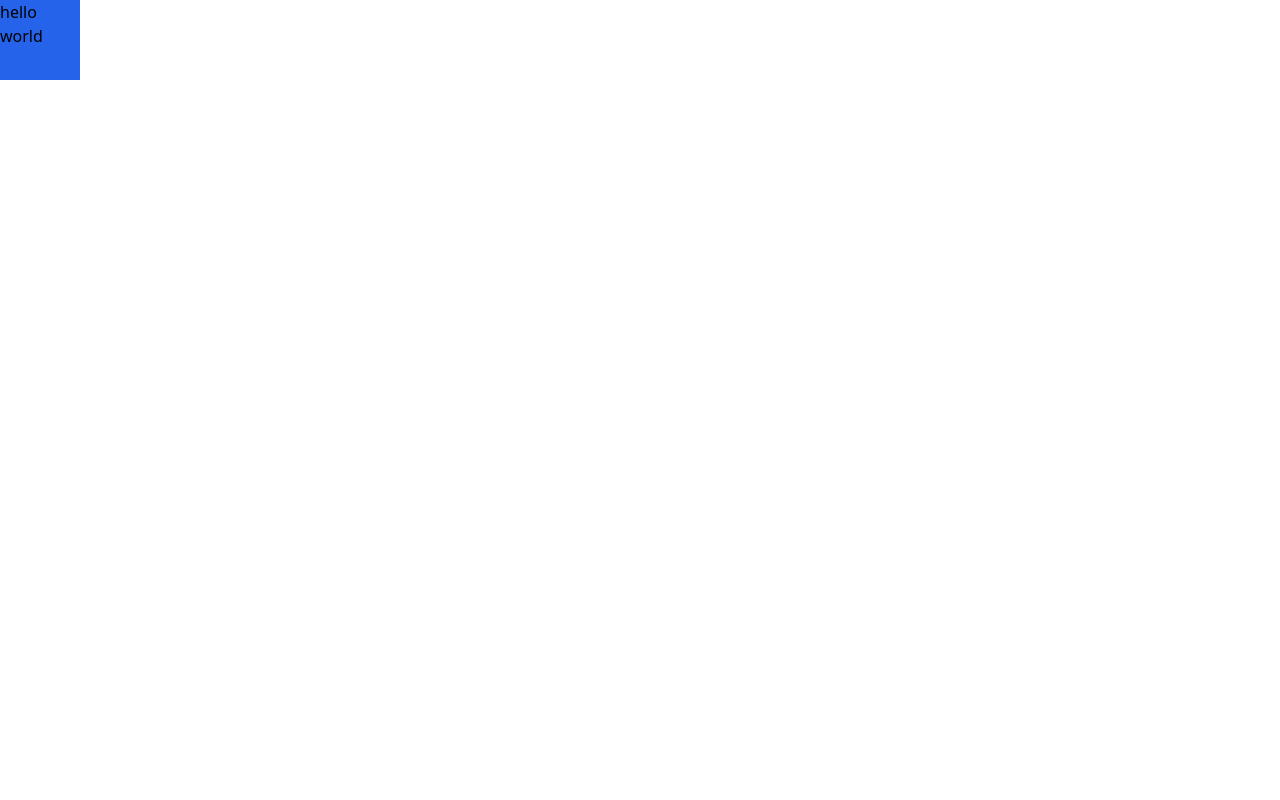
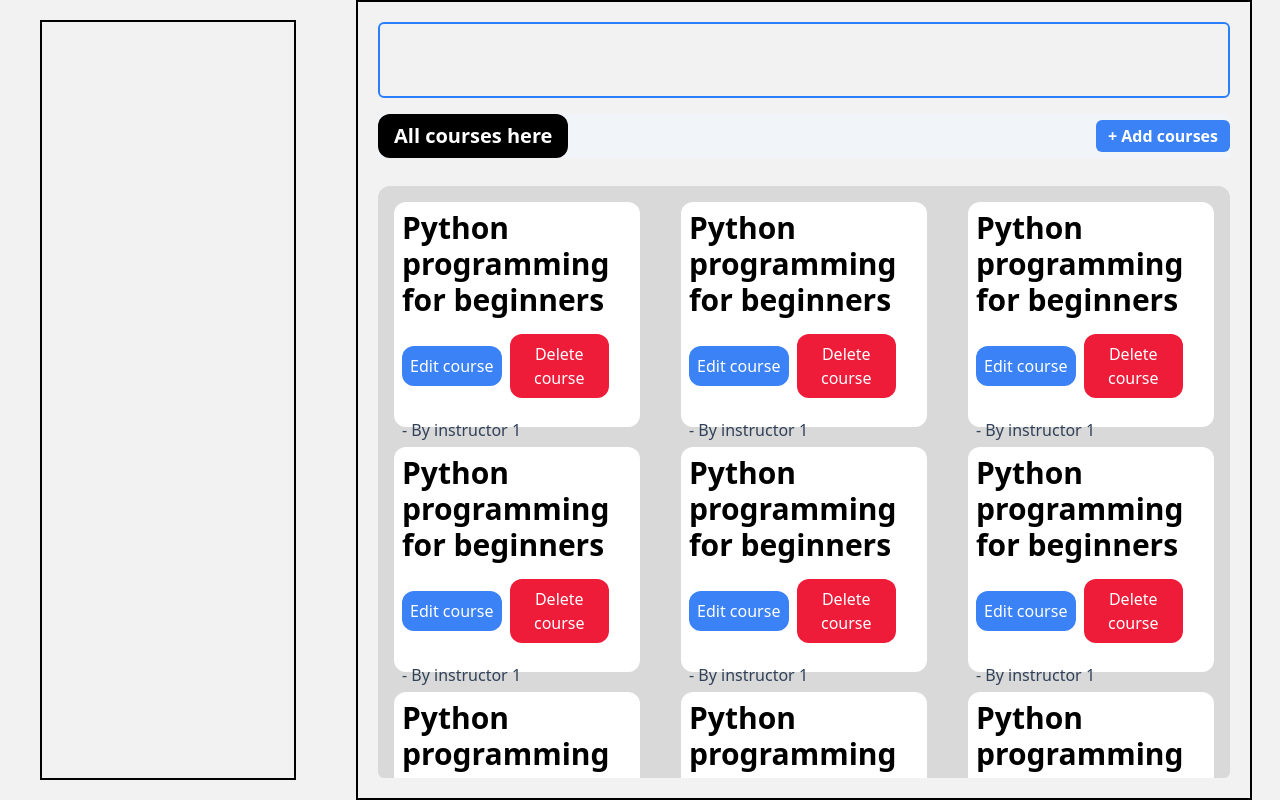
Before and after one commit to Harshit-53/e-lerning-admin-panel, a React (Vite) app: page / in a window 1280 px wide. Built offline with nearby package versions, Linux system fonts and the light colour scheme.

Commit message:
made the frontend of courses page on dashboard + tried to add add courses dialog box and failed

```diff
--- a/package.json
+++ b/package.json
@@ -10,6 +10,9 @@
     "preview": "vite preview"
   },
   "dependencies": {
+    "@fortawesome/fontawesome-svg-core": "^6.7.2",
+    "@fortawesome/free-solid-svg-icons": "^6.7.2",
+    "@fortawesome/react-fontawesome": "^0.2.2",
     "@tailwindcss/vite": "^4.1.7",
     "react": "^19.1.0",
     "react-dom": "^19.1.0",
--- a/src/App.jsx
+++ b/src/App.jsx
@@ -2,13 +2,13 @@ import { useState } from 'react'
 import reactLogo from './assets/react.svg'
 import viteLogo from '/vite.svg'
 import './App.css'
+import Fullpage from './components/Fullpage'
 
 function App() {
-  const [count, setCount] = useState(0)
 
   return (
     <>
-      <div className='h-20 w-20 bg-customblue'>hello world</div>
+        <Fullpage></Fullpage>
     </>
   )
 }
--- a/src/Pages/Courses.jsx
+++ b/src/Pages/Courses.jsx
@@ -0,0 +1,39 @@
+import Coursecard from "../cards/Coursecard";
+
+export default function Courses({openAddcourse}){
+
+    return(
+
+        <>
+            {/* buttons and headers */}
+            <div className="w-full h-auto bg-slate-100 flex items-center justify-between">
+                {/* all courses */}
+                <span className="h-auto w-auto py-2 px-4 rounded-xl bg-black text-white font-bold text-xl">
+                    All courses here
+                </span>
+
+                <span className="w-auto h-auto rounded-md py-1 px-3 bg-[#3B82F6] text-white font-bold hover:cursor-pointer"
+                onClick={openAddcourse} >
+                    + Add courses
+                </span>
+            </div>
+
+            {/* Courses cards section */}
+            <div className="w-full h-full bg-[#D9D9D9] flex flex-wrap p-4 pb-20 mt-7 rounded-xl justify-between overflow-y-auto overflow-x-hidden hide-scrollbar" >
+                <Coursecard />
+                <Coursecard />
+                <Coursecard />
+                <Coursecard />
+                <Coursecard />
+                <Coursecard />
+                <Coursecard />
+                <Coursecard />
+                <Coursecard />
+                <Coursecard />
+                <Coursecard />
+                <Coursecard />
+                <Coursecard />
+            </div>
+        </>
+    );
+}
--- /dev/null
+++ b/src/cards/Addcourse.jsx
@@ -0,0 +1,11 @@
+
+export default function Addcourse({closeAddcourse}){
+
+    return(
+        <>
+            <div className="z-10 mx-auto my-auto w-[400px] h-[200px] bg-slate-400 rounded-xl">
+                <span onClick={closeAddcourse}> close it</span>
+            </div>
+        </>
+    );
+}
--- /dev/null
+++ b/src/cards/Coursecard.jsx
@@ -0,0 +1,31 @@
+import { FontAwesomeIcon } from '@fortawesome/react-fontawesome';
+import { faEdit, faTimes } from '@fortawesome/free-solid-svg-icons';
+
+export default function Coursecard() {
+    return (
+        <>
+            <div className="h-[225px] w-[30%] p-2 bg-white flex flex-col rounded-xl shrink-0 mb-5">
+                {/* title */}
+                <div className="text-3xl font-bold text-black w-full">
+                    Python programming for beginners
+                </div>
+
+                {/* edit and delete buttons */}
+                <div className="w-[90%] h-auto flex items-center gap-2 justify-between mt-4">
+                    <div className='w-[150px] h-auto p-2 text-white bg-[#3B82F6] rounded-xl text-center hover:cursor-pointer'>
+                        Edit course
+                    </div>
+
+                    <div className='w-[150px] h-auto p-2 text-white bg-[#ef1c39] rounded-xl text-center hover:cursor-pointer'>
+                        Delete course
+                    </div>
+                </div>
+
+                {/* instructor */}
+                <div className='w-full h-auto text-slate-700 mt-5'>
+                    - By instructor 1
+                </div>
+            </div>
+        </>
+    );
+}
--- /dev/null
+++ b/src/components/Fullpage.jsx
@@ -0,0 +1,27 @@
+import Sidebar from "./Sidebar";
+import Courses from "../Pages/Courses";
+import { useState } from "react";
+import Addcourse from "../cards/Addcourse";
+
+export default function Fullpage() {
+
+  const [addcourse, setAddcourse] = useState(false);
+
+  return (
+    <>
+      <div className={`h-screen w-full bg-[#f2f2f2] flex  items-center gap-4 ${addcourse ? 'backdrop-blur-sm' : ''}`}>
+        <Sidebar />
+        <div className="h-full w-[70%] border-2 border-black p-5 m-1 flex flex-col gap-4">
+          {/* Top section - Search bar */}
+          <div className="h-[10%] w-full border-2 border-blue-500 rounded-md"></div>
+
+          {/* Bottom section - Pages (Courses, Users etc.) */}
+          <div className={`flex-1 w-full rounded-md overflow-y-auto `}>
+            <Courses openAddcourse = {()=> setAddcourse(true)}></Courses>
+            {addcourse && <Addcourse closeAddcourse={() => setAddcourse(false)} />}
+          </div>
+        </div>
+      </div>
+    </>
+  );
+}
--- a/src/components/Sidebar.jsx
+++ b/src/components/Sidebar.jsx
@@ -0,0 +1,10 @@
+
+
+export default function Sidebar() {
+  return (
+    <>
+      <div className="h-[95%] w-[20%] border-2 border-black mx-10 my-10">
+      </div>
+    </>
+  );
+}
--- a/src/index.css
+++ b/src/index.css
@@ -4,3 +4,13 @@
   --color-white:#FFFFFF;
   --color-customgrey:#D9D9D9;
 }
+
+
+.hide-scrollbar {
+  -ms-overflow-style: none;  /* IE and Edge */
+  scrollbar-width: none;  /* Firefox */
+}
+
+.hide-scrollbar::-webkit-scrollbar {
+  display: none;  /* Chrome, Safari and Opera */
+}
```
Also changed, not shown: 1 other file (tests, documents, lock files or other folders).
